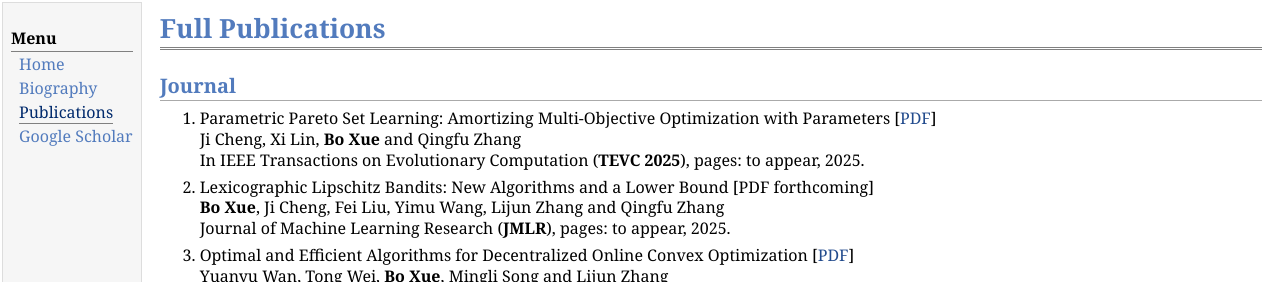
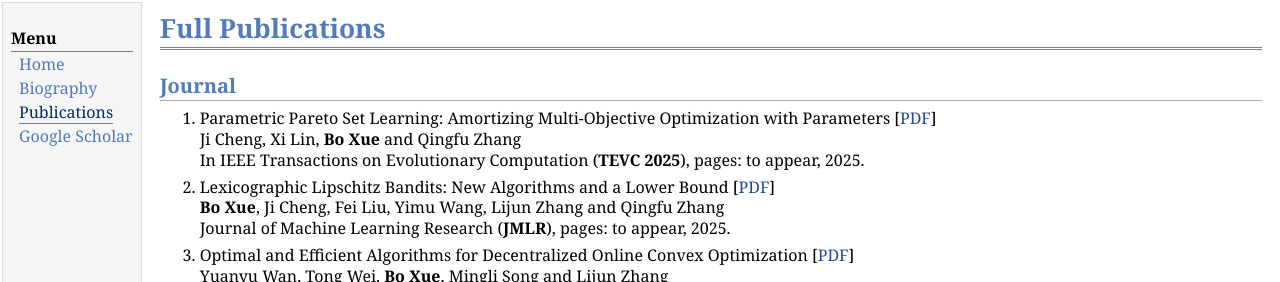
Before and after one commit to Xueb1996/xueb1996.github.io, a plain HTML site: page publications.html in a window 1280 px wide. Shown: the top 282 px of the page. Drawn offline with Linux system fonts and the light colour scheme.

Commit message:
Update publications.html

```diff
--- a/publications.html
+++ b/publications.html
@@ -30,7 +30,7 @@
     <br />Ji Cheng, Xi Lin, <b>Bo Xue</b> and Qingfu Zhang <br />
     In IEEE Transactions on Evolutionary Computation (<b>TEVC 2025</b>), pages: to appear, 2025.</p>
 </li>
-<li><p>Lexicographic Lipschitz Bandits: New Algorithms and a Lower Bound [PDF forthcoming]
+<li><p>Lexicographic Lipschitz Bandits: New Algorithms and a Lower Bound  [<a href="pdf/JMLR-2025-Xue.pdf" target="_blank">PDF</a>]
     <br /> <b>Bo Xue</b>, Ji Cheng, Fei Liu, Yimu Wang, Lijun Zhang and Qingfu Zhang <br />
     Journal of Machine Learning Research (<b>JMLR</b>), pages: to appear, 2025.</p>
 </li>
```
